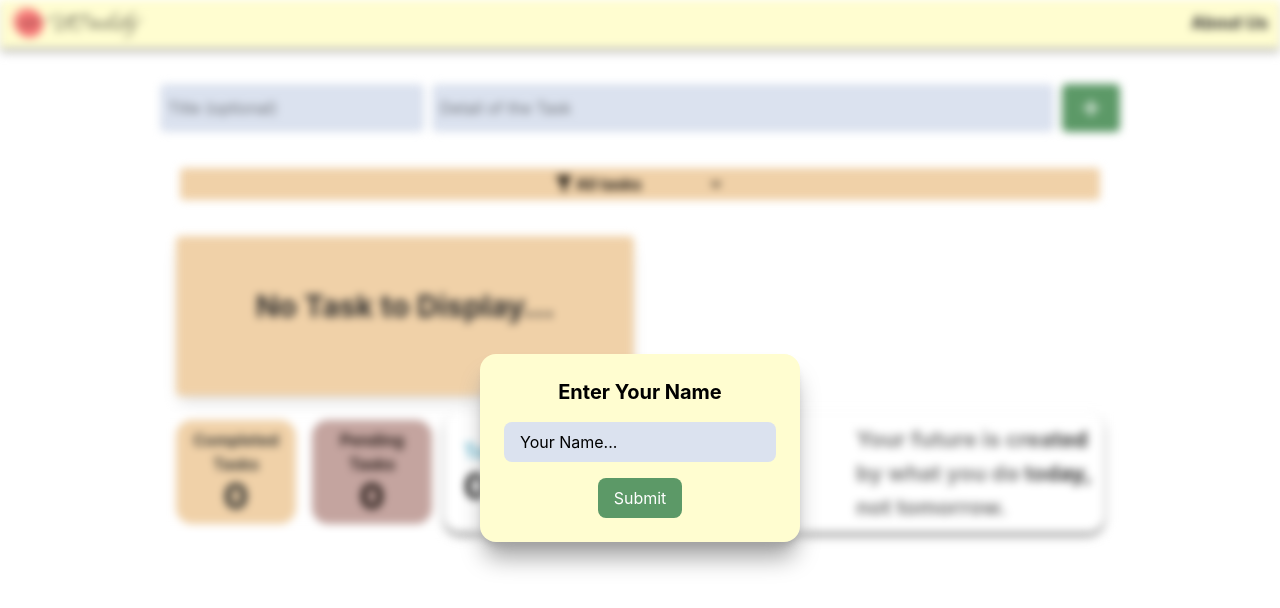
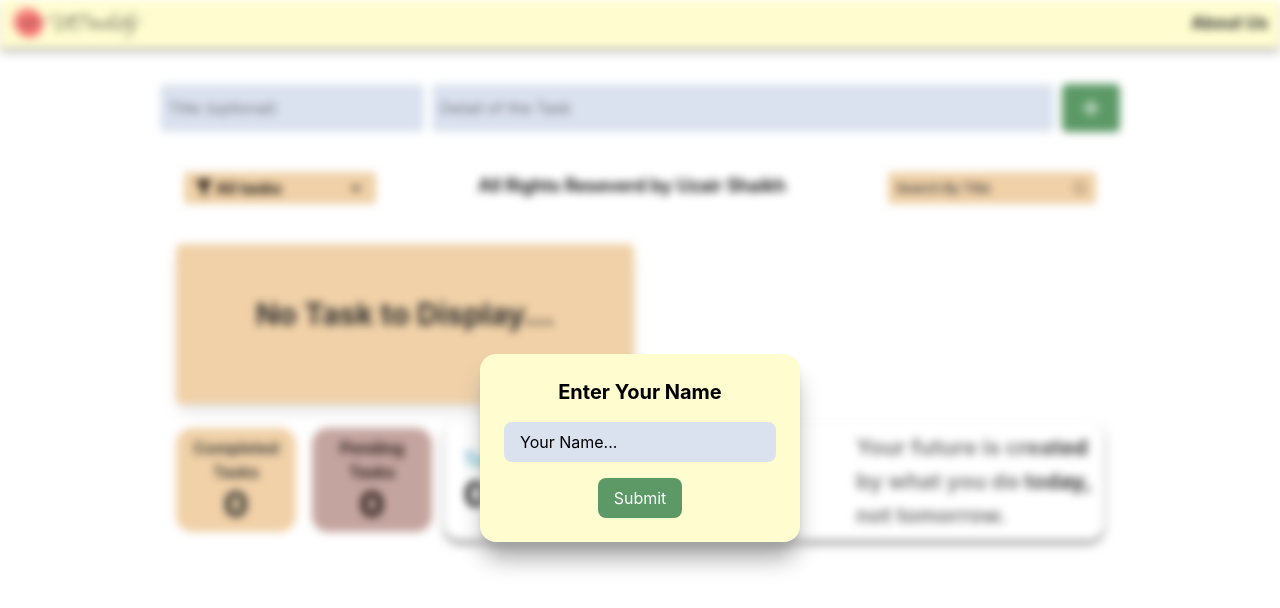
Before and after one commit to Muhammad-Uzair-2611/Utaskify, a React (Vite) app: page / in a window 1280 px wide. Shown: the top 608 px of the page. Built offline with nearby package versions, Linux system fonts and the light colour scheme.

Commit message:
Add Search Funcationality.

```diff
--- a/src/components/Addtask.jsx
+++ b/src/components/Addtask.jsx
@@ -9,6 +9,7 @@ import ShinyText from "./ShinyText";
 import UserInfo from "./UserInfo";
 import { useForm } from "react-hook-form";
 import { IoCloseSharp } from "react-icons/io5";
+import { CiSearch } from "react-icons/ci";
 
 const Addtask = () => {
   //*States & Refs
@@ -18,6 +19,8 @@ const Addtask = () => {
   const [show, setIsShow] = useState(false);
   const [penTasks, setPentasks] = useState([]);
   const [comTasks, setComtasks] = useState([]);
+  const [searchQuery, setSearchQuery] = useState("");
+  const [searchedTodos, setSearchedTodos] = useState([]);
   const [ismobileScreen, setIsmobilescreen] = useState(
     window.innerWidth <= 639
   );
@@ -62,7 +65,7 @@ const Addtask = () => {
   }, [todos]);
 
   useEffect(() => {
-    const current = filtered_tasks();
+    const current = searchQuery === "" ? filtered_tasks() : searchedTodos;
     setCurrenttasks(current);
   });
   useEffect(() => {
@@ -115,10 +118,26 @@ const Addtask = () => {
     const newtodos = [...todos];
     setTodos(newtodos);
   };
+  const Search_By_Title = (e) => {
+    let query = e.target.value;
+    if (query !== "") {
+      setSearchQuery(query);
+      let matchedTodos = [];
+      todos.forEach((todo, index) => {
+        if (todo.title.startsWith(query)) {
+          matchedTodos[index] = todo;
+          setSearchedTodos(matchedTodos);
+        } else {
+          setSearchedTodos(matchedTodos);
+        }
+      });
+    }
+  };
   const handleDelete = (e, id) => {
     const confrim = confirm("Are You Sure You Wanna Delete this Task.?");
     const filterTodos = todos.filter((item) => item.id !== id);
     confrim && setTodos(filterTodos);
+    setSearchQuery("");
   };
   const deleteAll = () => {
     const confrim = confirm("Are You Sure You Wanna Clear all Tasks.?");
@@ -202,6 +221,7 @@ const Addtask = () => {
                     maxLength: { value: 25, message: "Title is too long" },
                   })}
                   value={title}
+                  onFocus={() => setSearchQuery("")}
                   onChange={handleTitle}
                   type="text"
                   className="bg-[#DBE2EF] h-12 p-2 outline-0 rounded-[5px] "
@@ -219,6 +239,7 @@ const Addtask = () => {
                     maxLength: { value: 78, message: "Task is to Long." },
                   })}
                   value={todo}
+                  onFocus={() => setSearchQuery("")}
                   onChange={handleDesc}
                   onKeyDown={handleKeyDown}
                   type="text"
@@ -252,15 +273,35 @@ const Addtask = () => {
               </button>
             </div>
           </form>
-          <div className="bg-[#F0D1A8] filter my-5 sm:rounded-sm rounded-lg sm:mx-5 mx-4 cursor-pointer h-8 sm:w-auto items-center justify-center font-semibold sm:p-1 p-4 flex w-43">
+          <div className="flex justify-between px-2 sm:mx-5 mx-4 my-5 sm:p-1">
+            <div className="bg-[#F0D1A8] filter sm:rounded-sm rounded-lg  cursor-pointer h-8 sm:w-auto items-center justify-center font-semibold flex p-1 sm:p-3 ">
               <span title="Filter">
                 <FaFilter />
               </span>
-            <select className="cursor-pointer outline-0 w-38" onChange={handleFilter}>
+              <select
+                className="cursor-pointer outline-0 w-38"
+                onChange={handleFilter}
+              >
                 <option value="A">All tasks</option>
                 <option value="C">Completed tasks</option>
                 <option value="P">Pending tasks</option>
               </select>
+            </div>
+            <span className="font-semibold text-lg">
+              All Rights Reseverd by Uzair Shaikh
+            </span>
+            <div className="SearchBar rounded-sm w-52 px-2 bg-[#F0D1A8] flex justify-between items-center">
+              <input
+                className="outline-0 text-sm placeholder:text-[13px] w-[80%] placeholder:text-neutral-700 placeholder:font-semibold"
+                type="text"
+                value={searchQuery}
+                onChange={Search_By_Title}
+                placeholder="Search By Title"
+              />
+              <span>
+                <CiSearch />
+              </span>
+            </div>
           </div>
           <div
             className={`sm:hidden transition-all ease-in-out ${
--- a/src/components/Navbar.jsx
+++ b/src/components/Navbar.jsx
@@ -21,6 +21,7 @@ const Navbar = () => {
       <div className="font-bold text-2xl cursor-pointer">
         <img src="/Logo.svg" alt="UTaskify" />
       </div>
+
       <ul
         className="flex gap-x-5 text-[17px] font-bold [&>li]:cursor-pointer
         [&>li]:transition-all [&>li]:duration-200 transform [&>li]:hover:scale-105 [&>li]:select-none "
```
Lines whose indentation alone changed are shown as unchanged.
